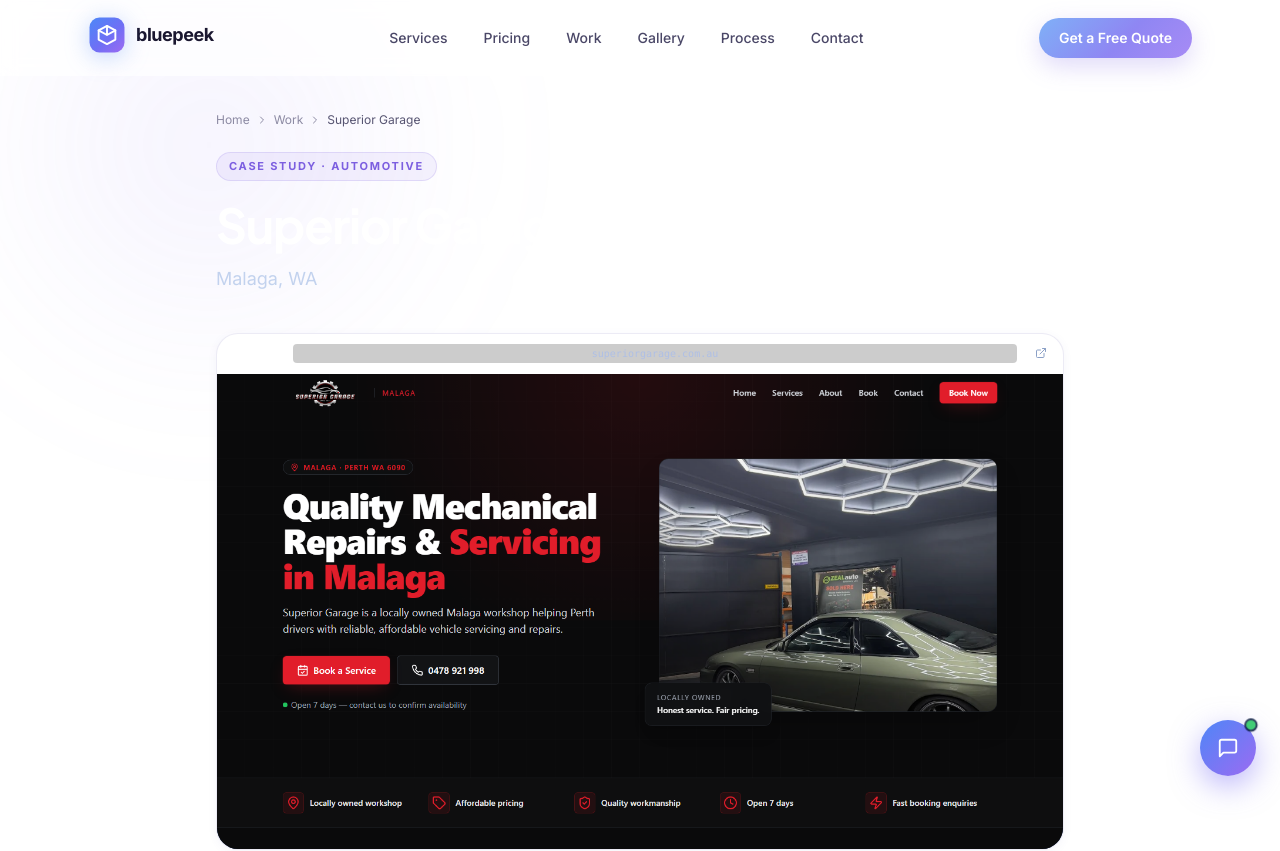
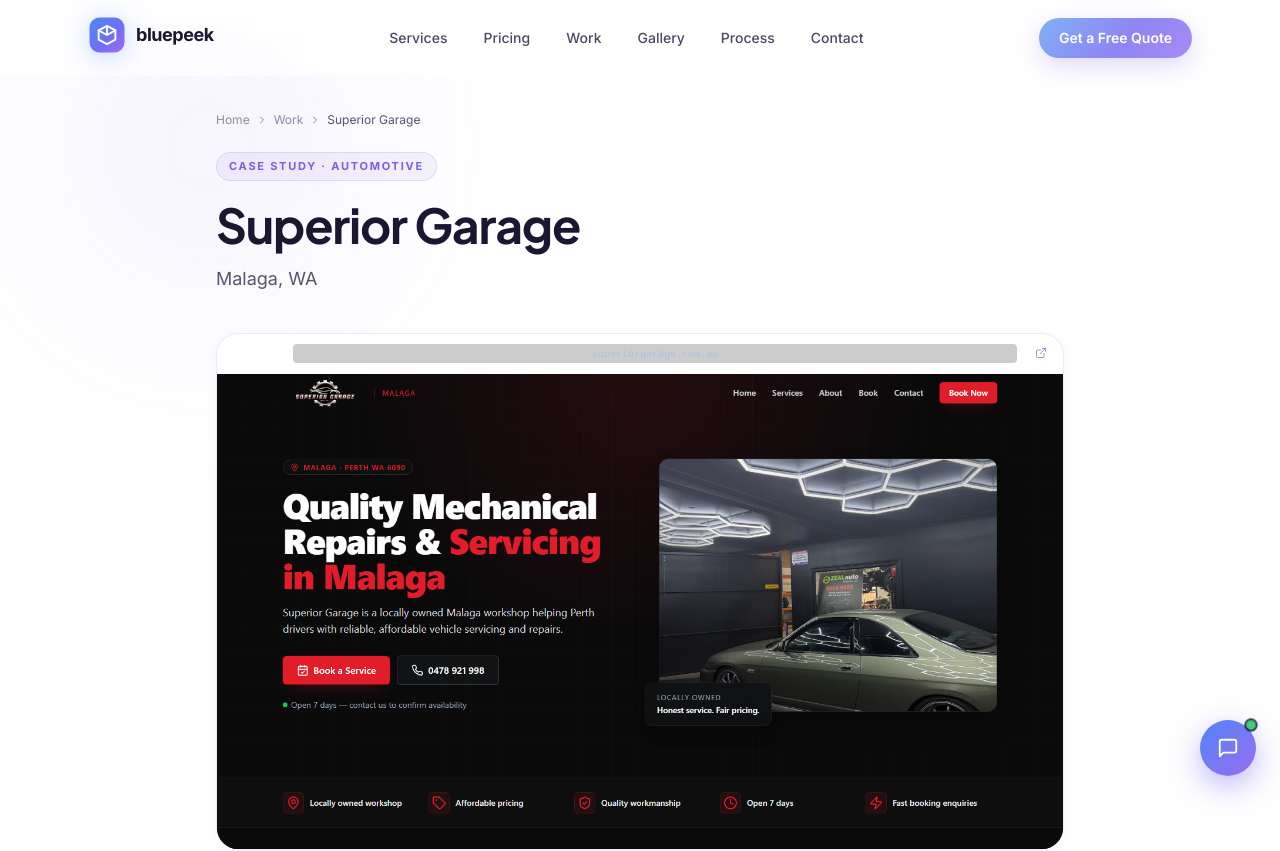
Before and after one commit to zachcolvillez-stack/bluepeek-website, a Next.js app: page /work/superior-garage in a window 1280 px wide. Shown: the top 851 px of the page. Built offline with nearby package versions, Linux system fonts and the light colour scheme.

Commit message:
auto-save: CaseStudyTemplate.jsx

```diff
--- a/components/site/CaseStudyTemplate.jsx
+++ b/components/site/CaseStudyTemplate.jsx
@@ -29,8 +29,8 @@ export default function CaseStudyTemplate({ breadcrumb = [], study, content, rel
         {/* Header */}
         <section className="relative max-w-4xl mx-auto px-6 pb-10">
           <span className="eyebrow">Case Study · {study.industry}</span>
-          <h1 className="text-3xl md:text-5xl font-bold tracking-tight mt-5 mb-4" style={{ color: '#ffffff' }}>{study.title}</h1>
-          <p className="text-base md:text-lg" style={{ color: '#c2d2ee' }}>{study.location}</p>
+          <h1 className="text-3xl md:text-5xl font-bold tracking-tight mt-5 mb-4" style={{ color: '#1a1730' }}>{study.title}</h1>
+          <p className="text-base md:text-lg" style={{ color: '#565471' }}>{study.location}</p>
         </section>
 
         {/* Live screenshot */}
```
